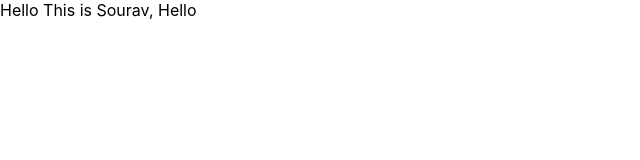
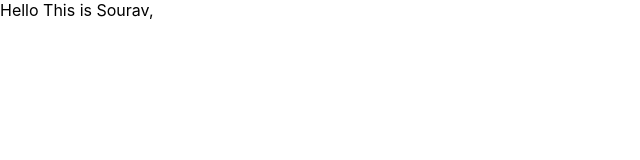
Before and after one commit to souravpanja0306/CICD, a React (Create React App) app: page / in a window 1280 px wide. Shown: the top 160 px of the page, without its empty margins (0-640 px from the left). Built offline with nearby package versions, Linux system fonts and the light colour scheme.

Commit message:
react setup

```diff
--- a/src/App.js
+++ b/src/App.js
@@ -2,7 +2,7 @@ import React from 'react'
 
 const App = () => {
   return (
-    <div>Hello This is Sourav, Hello</div>
+    <div>Hello This is Sourav,</div>
   )
 }
 
```
